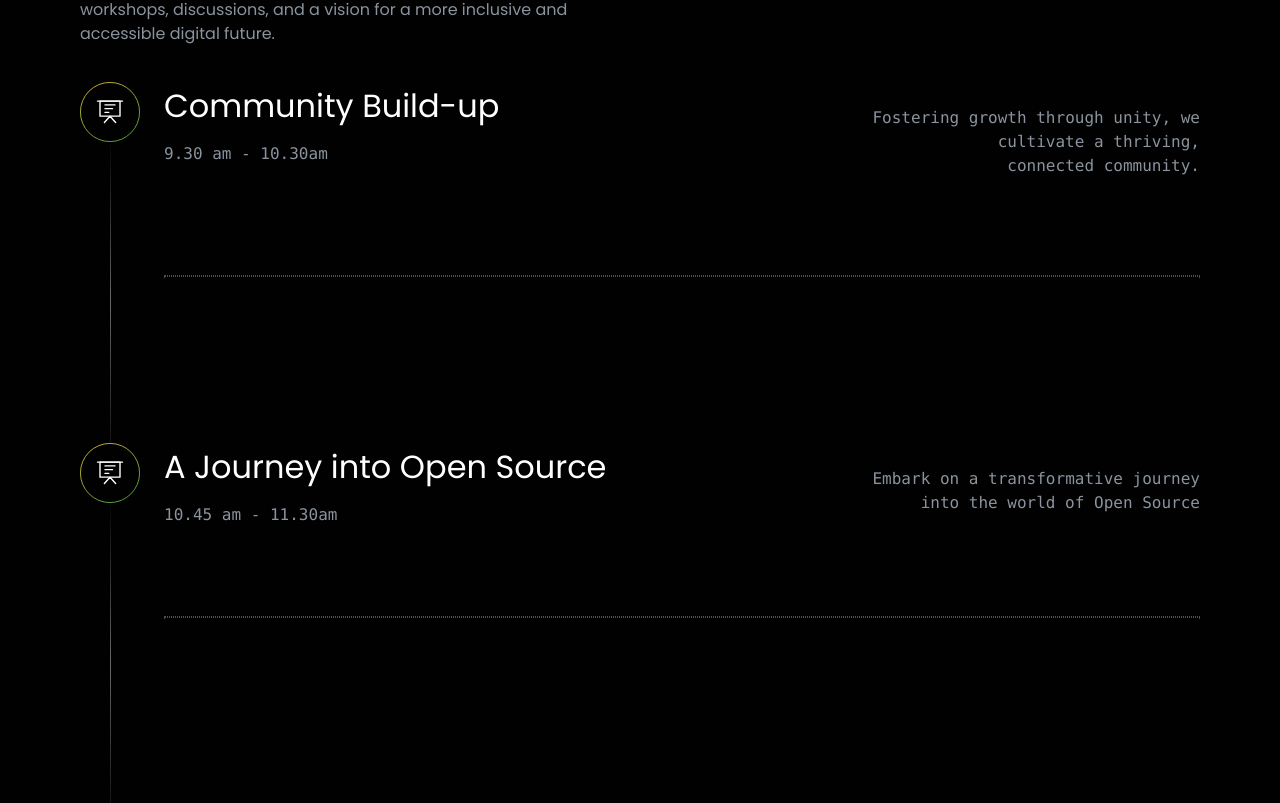
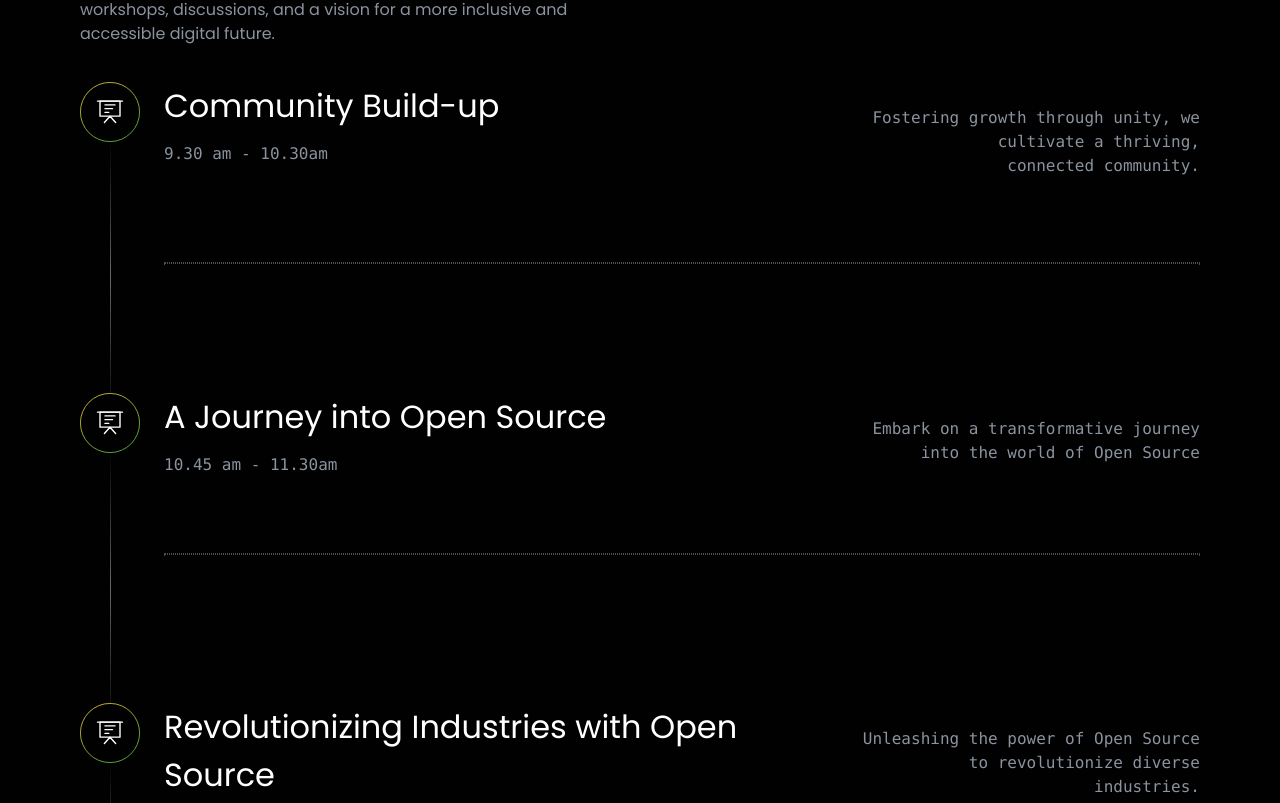
Before and after one commit to fossnsbm/sfd2023-web, a Next.js app: page / in a window 1280 px wide. Shown: the part 2577-3380 px from the top of the page. Built offline with nearby package versions, Linux system fonts and the light colour scheme.

Commit message:
fix: event outline image production

```diff
--- a/src/components/event-outline/EventCard.tsx
+++ b/src/components/event-outline/EventCard.tsx
@@ -27,7 +27,7 @@ const EventCard: React.FC<EventCardProps> = ({ eventName, eventTime, eventDescri
                     </div>
                     <div className="items-center justify-center flex">
                         <Image
-                            src="/images/event-icon-line.svg"
+                            src="/images/event-icon-line.png"
                             alt=""
                             width={1}
                             height={90}
```
Also changed, not shown: public/images/event-Icon-line.png (added).
